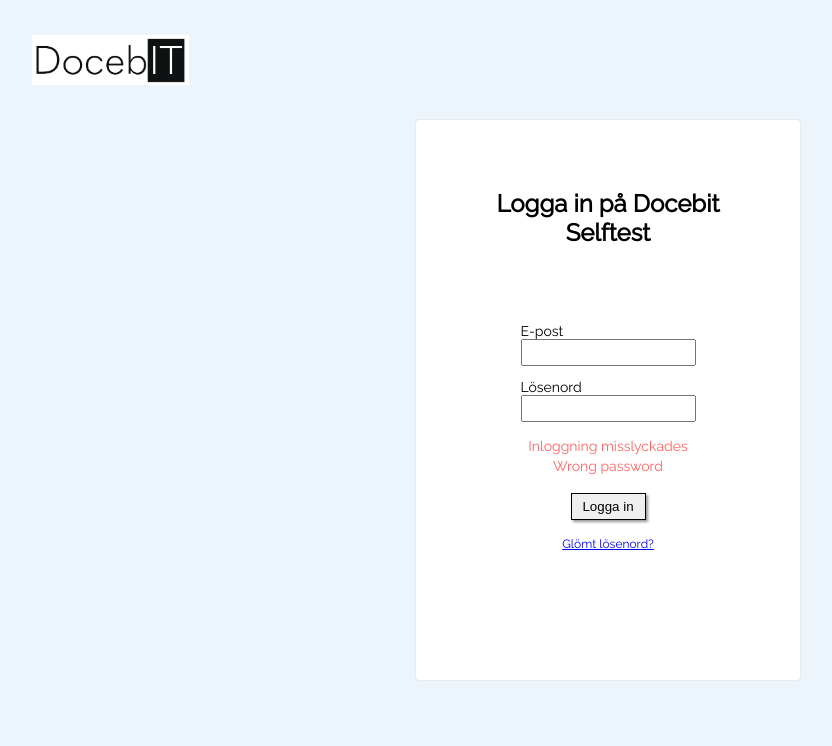
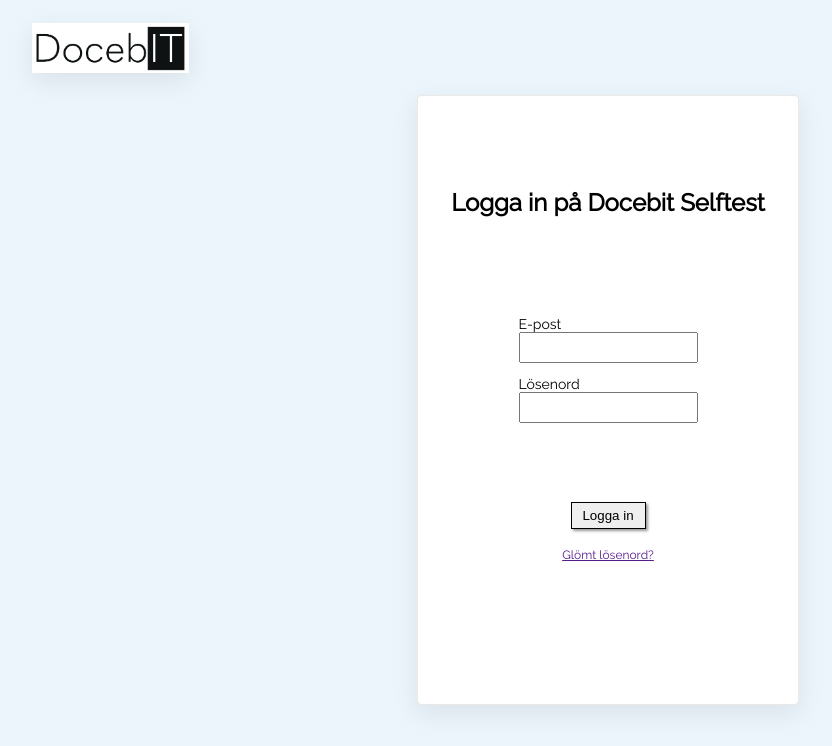
Before and after one commit to Fredrik-Rosberg/docebitselftest, a React (Vite) app in the folder client/: page / in a window 1280 px wide. Shown: the top 746 px of the page, without its empty margins (32-864 px from the left). Built offline with nearby package versions, Linux system fonts and the light colour scheme.

Commit message:
Signin-frontend-backend-setup
Sign in connection between frontend and backend setup

```diff
--- a/client/src/components/signin/SignInComponent.css
+++ b/client/src/components/signin/SignInComponent.css
@@ -1,6 +1,6 @@
 .signinmain {
   display: grid;
-    grid-template-rows: 15% 1fr 15%;
+  grid-template-rows: 12% 1fr 12%;
   background-color: #ebf5fb;
   color: #000000;
   min-height: 100vh;
@@ -14,14 +14,17 @@
   width: 157px;
   height: auto;
   justify-self: start;
-    padding-left: 5vw;
+  margin-left: 5vw;
+  box-shadow: rgba(149, 157, 165, 0.2) 0px 8px 24px;
+
+
 }
 
 .signinform {
   display: grid;
   grid-template-rows: 35% 10% 10% 10% 8%;
   height: 100%;
-    width: 30vw;
+  width: 380px;
 
   background-color: white;
   justify-items: center;
@@ -29,25 +32,20 @@
   border: 1px solid rgba(0, 0, 0, 0.086);
   border-radius: 5px;
 
+  box-shadow: rgba(149, 157, 165, 0.2) 0px 8px 24px;
 }
 
 .loginfield {
   display: grid;
 }
 
-.loginfield>input {
-    width: 171px;
-    height: 23px;
+.loginfield > input {
+  width: 175px;
+  height: 27px;
   padding: 0;
-
-
-
-
 }
-.loginfield>label{
+.loginfield > label {
   font-size: 14px;
-
-
 }
 
 .loginbutton {
@@ -55,43 +53,39 @@
   height: 27px;
   width: 75px;
   box-shadow: rgba(0, 0, 0, 0.407) 1.95px 1.95px 2.6px;
-
 }
 
 .loginforgotpassword {
   text-decoration: underline;
   font-size: 12px;
   align-self: start;
-    padding-top:1vh;
+  padding-top: 1vh;
 }
 
 .loginheader {
   text-align: center;
   font-size: 24px;
-    padding-left: 3vw;
-        padding-right: 3vw;
+  padding-left: 2vw;
+  padding-right: 2vw;
 }
-.loginerrormessage{
+.loginerrormessage {
   text-align: center;
   font-size: 14px;
   color: rgb(255, 99, 99);
-
 }
-.loginerrormessage>p{
+.loginerrormessage > p {
   margin: 0;
   padding: 0.3vh;
 }
 
-
-@media screen and (max-width:960px) {
+@media screen and (max-width: 960px) {
   .loginheader {
     padding-left: 3vw;
     padding-right: 3vw;
   }
-
 }
 
-@media screen and (max-width:680px) {
+@media screen and (max-width: 680px) {
   .loginheader {
     padding-left: 3vw;
     padding-right: 3vw;
@@ -102,7 +96,6 @@
     grid-template-rows: 20% 10% 10% 12% 15%;
     height: 80vh;
     width: 96vw;
-
 
     justify-items: center;
     align-items: center;
@@ -115,8 +108,5 @@
     height: auto;
     justify-self: center;
     padding: 0;
-
   }
-
-
 }
--- a/client/src/components/signin/SignInComponent.jsx
+++ b/client/src/components/signin/SignInComponent.jsx
@@ -1,9 +1,42 @@
-import React from "react";
 import "./SignInComponent.css";
 
+import React, { useState, useEffect } from "react";
+import { validateUserInputs } from "./validationService.js";
+import { signIn } from "./signinService";
+
 function LoginPage() {
+  const initValue = "Default";
+  const [email, setEmail] = useState("");
+  const [password, setPassword] = useState("");
+  const [errorPassword, setErrorPassword] = useState(initValue);
+  const [errorEmail, setErrorEmail] = useState(initValue);
+  const [showMessages, setShowMessages] = useState(false);
 
+  //OnSubmit kollas så att det inte är några felmeddelanden pga användarens felaktiga inputs. Kör endast signIn om det är ifyllt rätt enligt kravspecen.
+  useEffect(() => {
+    const { emailError, passwordError } = validateUserInputs(email, password);
+    setErrorPassword(passwordError);
+    setErrorEmail(emailError);
+    setShowMessages(false);
+  }, [email, password]);
 
+  const handleSubmit = async (e) => {
+    e.preventDefault();
+
+    if (errorEmail == "" && errorPassword == "") {
+      const user = { email: email, password: password };
+      let response = await signIn(user);
+      console.log(response);
+      if (response == "No matching user") {
+        setErrorEmail(response);
+      } else if (response == "Congrats you are logged in") {
+        setErrorPassword(response);
+      } else {
+        setErrorPassword(response);
+      }
+    }
+    setShowMessages(true);
+  };
 
   return (
     <>
@@ -14,25 +47,48 @@
           className="docebitlogo"
         />
 
-        <form className="signinform">
+        <form className="signinform" onSubmit={handleSubmit}>
           <h1 className="loginheader">Logga in på Docebit Selftest</h1>
 
           <div className="loginfield">
             <label htmlFor="username">E-post</label>
-            <input type="email" />
+            <input
+              type="text"
+              onChange={(e) => {
+                setEmail(e.target.value), setErrorEmail(initValue);
+              }}
+              value={email}
+            />
           </div>
 
           <div className="loginfield">
             <label htmlFor="password">Lösenord</label>
-            <input type="password" />
+            <input
+              type="password"
+              onChange={(e) => {
+                setPassword(e.target.value), setErrorPassword(initValue);
+              }}
+              value={password}
+            />
           </div>
           <div className="loginerrormessage">
-            <p>Inloggning misslyckades</p>
-            <p>Wrong password</p>
+            {showMessages ? (
+              errorPassword == initValue ? (
+                ""
+              ) : (
+                <>
+                  <p>Inloggning misslyckades</p>
+                  <p>{errorEmail}</p>
+                  <p>{errorPassword}</p>
+                </>
+              )
+            ) : (
+              ""
+            )}
           </div>
 
           <button className="loginbutton">Logga in</button>
-          <a href="kaoz.se" className="loginforgotpassword">
+          <a href="" className="loginforgotpassword">
             Glömt lösenord?
           </a>
         </form>
--- /dev/null
+++ b/client/src/components/signin/signinService.js
@@ -0,0 +1,21 @@
+const url = "/api/signin";
+
+export const signIn = async (data) => {
+  try {
+    let dataResponse = await fetch(url, {
+      method: "post",
+      headers: { "Content-Type": "application/json" },
+      body: JSON.stringify(data),
+    });
+    let response = await dataResponse.json();
+    console.log(response);
+    if (response.loggedIn) {
+      return response.message;
+    } else {
+      console.log(response.message);
+      return response.message;
+    }
+  } catch (error) {
+    console.log(error);
+  }
+};
--- /dev/null
+++ b/client/src/components/signin/validationService.js.js
@@ -0,0 +1,37 @@
+export const validatePassword = (password) => {
+  if (!password) {
+    return "Fyll i lösenord";
+  } else if (password.length < 8 || password.length > 50) {
+    return "Lösenordet måste vara minst 8 och max 50 tecken långt";
+  } else if (
+    !new RegExp(
+      /(?=.*[a-z])(?=.*[A-Z])(?=.*\d)(?=.*[@$!%*?&#])[A-Za-z\d@$!%*?&#]/
+    ).test(password)
+  ) {
+    return "Lösenordet måste innehålla en stor bokstav, en liten bokstav, en siffra och ett specialtecken";
+  }
+
+  return "";
+};
+
+///Kollar om det finns email inskrivet, Kollar om den innehåller @ tecken.
+
+export const validateEmail = (email) => {
+  if (!email) {
+    return "Fyll i email";
+  } else if (!new RegExp(/[^@ ]+@[^@ ]+\.[^@ .]{2,}/).test(email)) {
+    return "Måste vara en giltig email";
+  }
+
+  return "";
+};
+
+// Sätter meddelande för både email och password beroende på om användarens input följer kravspecen. Returnerar respektive meddelande.
+
+export const validateUserInputs = (email, password) => {
+  const emailError = validateEmail(email);
+
+  const passwordError = validatePassword(password);
+
+  return { emailError, passwordError };
+};
```
Also changed, not shown: 2 other files (tests, documents, lock files or other folders). Lines whose indentation alone changed are shown as unchanged.
